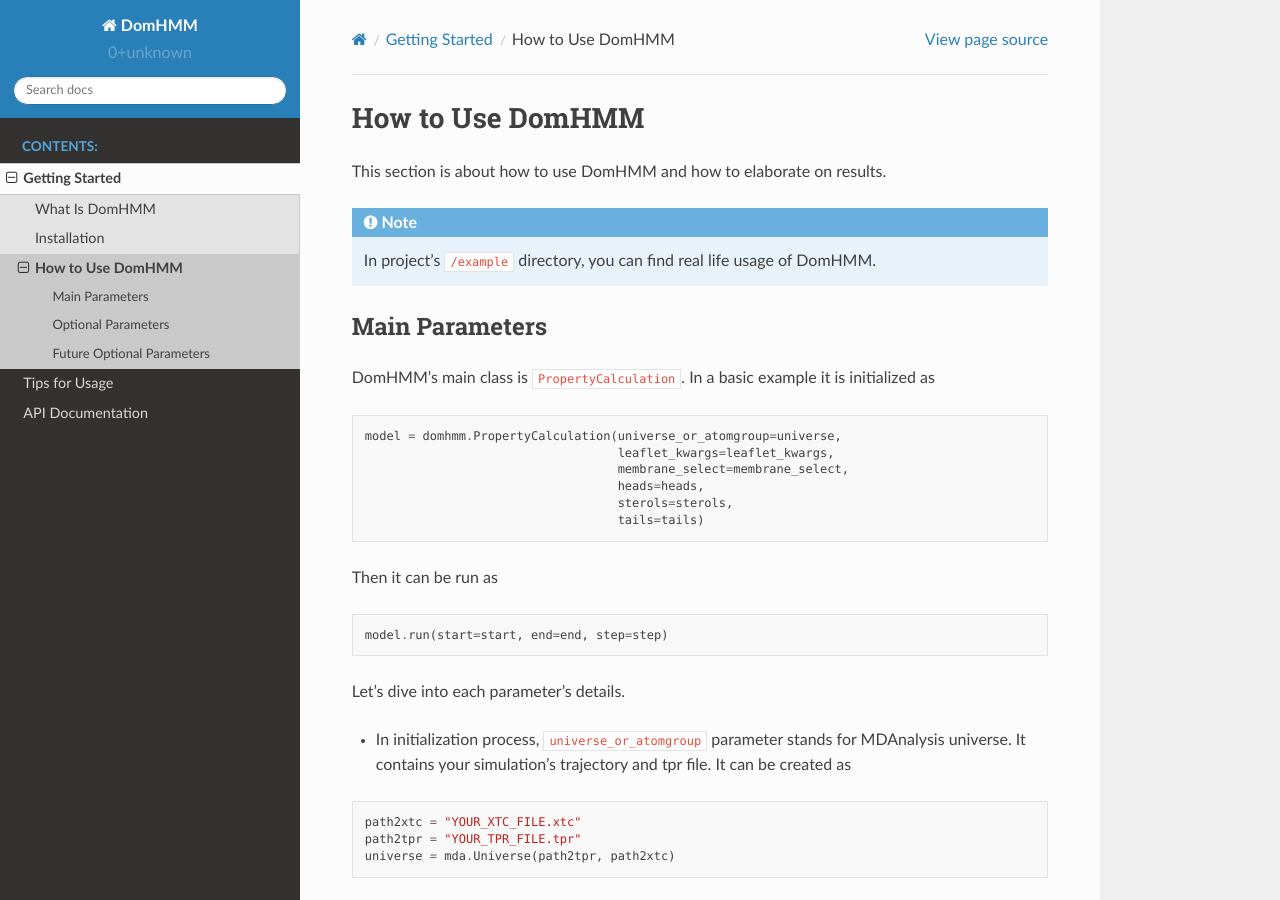
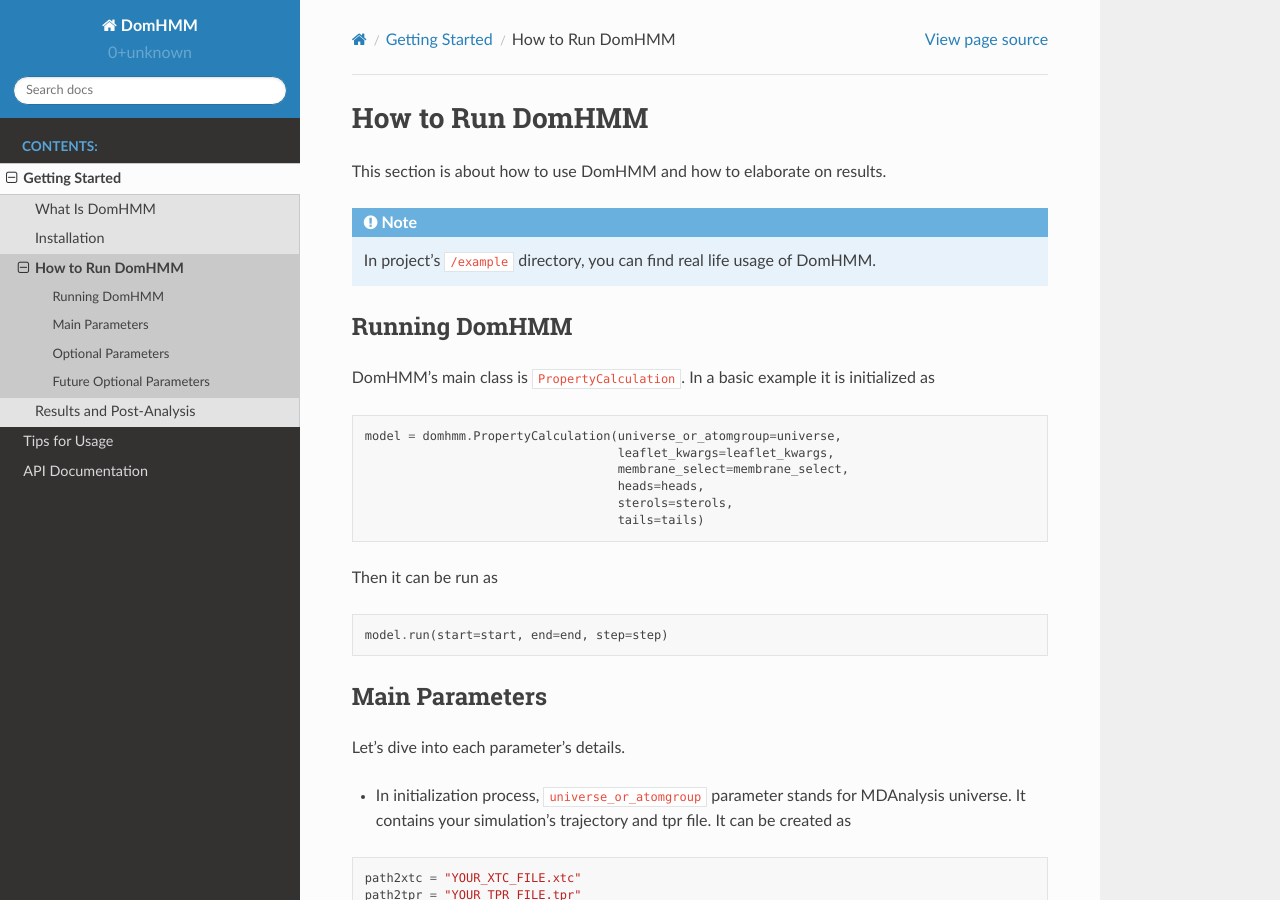
Before and after one commit to BioMemPhys-FAU/domhmm, a Sphinx documentation site: the page built from docs/source/how-to-run.rst, in a window 1280 px wide and 900 px high. Built offline with Sphinx 7.4.7 and the Read the Docs theme 2.0.0, drawn with Linux system fonts in a browser that asks for light colours; pages that are not in the unit, such as notebooks, are missing from menus.

Commit message:
create post-analysis page  [ci skip]

```diff
--- a/docs/source/getting_started.rst
+++ b/docs/source/getting_started.rst
@@ -8,4 +8,5 @@ This page details how to get start with DomHMM.
 
     what-is-domhmm
     installation
-    how-to-use
+    how-to-run
+    post-analysis
--- a/docs/source/how-to-use.rst
+++ b/docs/source/how-to-run.rst
@@ -1,4 +1,4 @@
-How to Use DomHMM
+How to Run DomHMM
 =================
 
 This section is about how to use DomHMM and how to elaborate on results.
@@ -6,8 +6,8 @@ This section is about how to use DomHMM and how to elaborate on results.
 .. note::
     In project's ``/example`` directory, you can find real life usage of DomHMM.
 
-Main Parameters
-----------------
+Running DomHMM
+--------------
 
 DomHMM's main class is ``PropertyCalculation``. In a basic example it is initialized as
 
--- a/docs/source/installation.rst
+++ b/docs/source/installation.rst
@@ -44,4 +44,4 @@ For direct installation, you can directly use pip in project directory.
    pip install -e .
 
 
-Check out the :doc:`how-to-use` section as next step.
+Check out the :doc:`how-to-run` section as next step.
--- /dev/null
+++ b/docs/source/post-analysis.rst
@@ -0,0 +1,4 @@
+Results and Post-Analysis
+==========================
+
+TODO
```
Also changed, not shown: other parts of docs/source/how-to-run.rst (+4 -0 lines).
